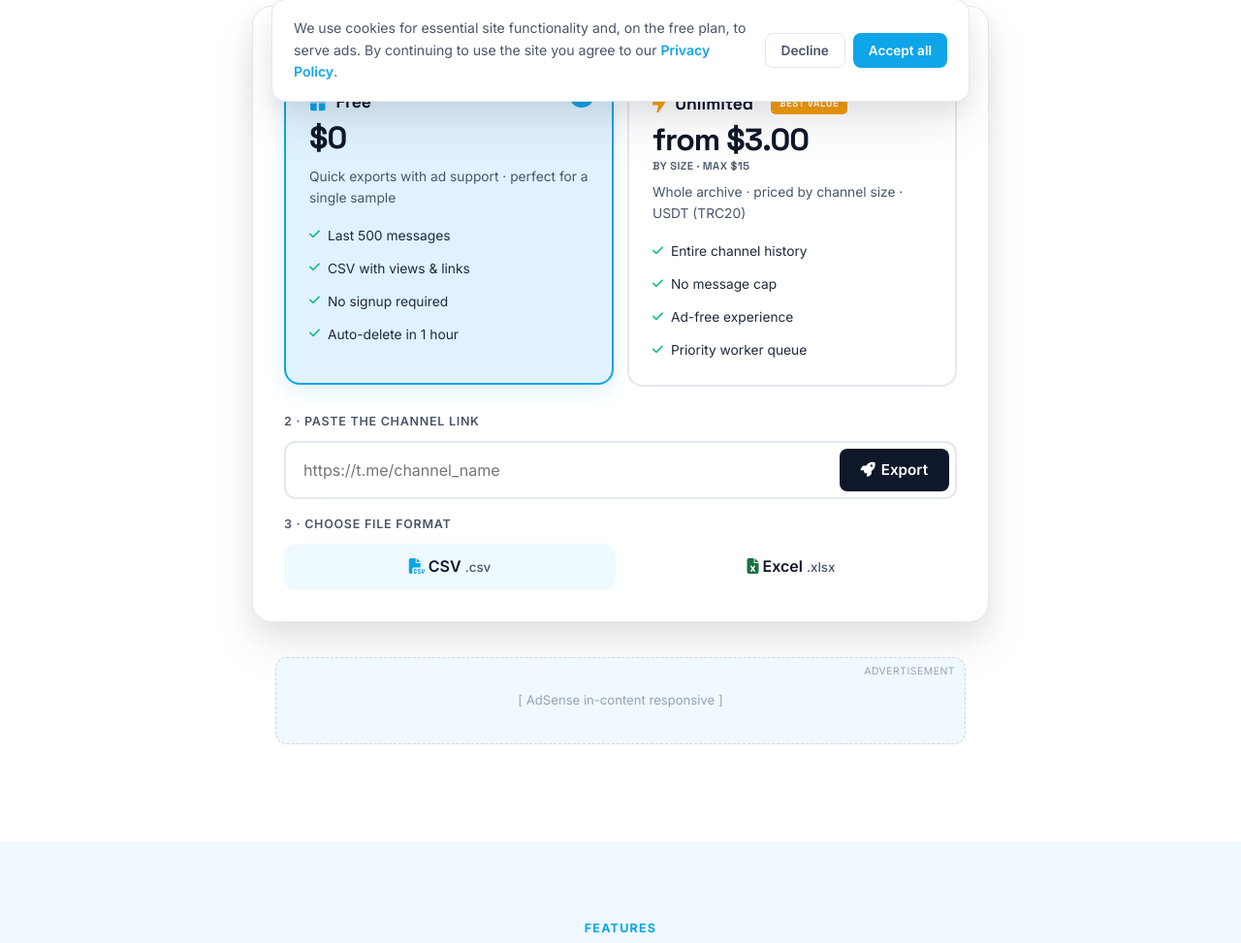
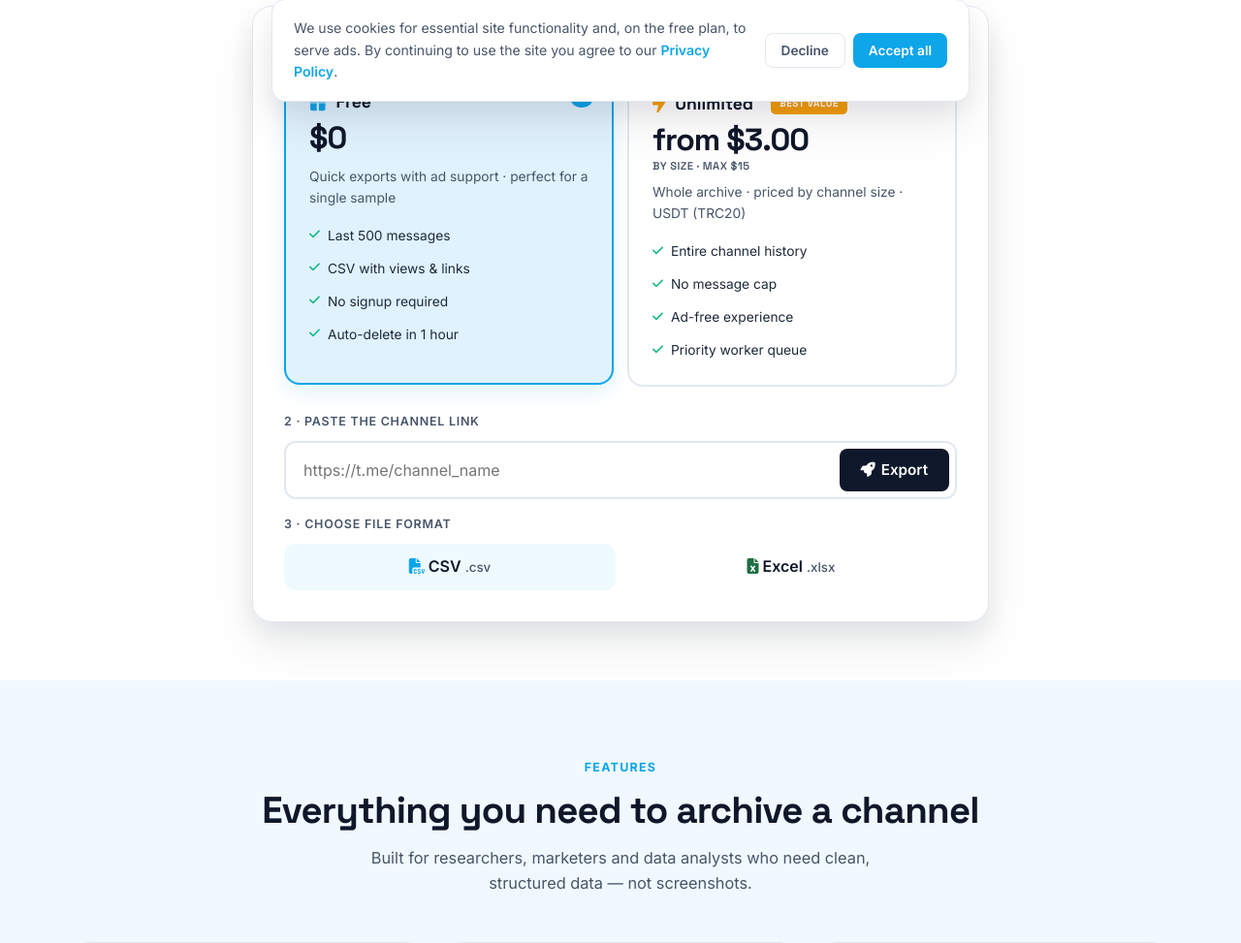
Before and after one commit to utkuyuksel/telegramtocsv, a Flask app: page / in a window 1280 px wide. Shown: the part 679-1652 px from the top of the page at 97% size. Run offline with Flask 3, Linux system fonts and the light colour scheme.

Commit message:
Remove AdSense integration (site stays ad-free)
AdSense rejected the site for thin content, and it's a poor fit anyway (utility
tool + low-CPM audience). Removed the Auto Ads scripts from every page, the
in-content ad slot and its CSS, the /ads.txt route, and the ADSENSE_PUB_ID
config; updated privacy/about copy to reflect no ads. Google Analytics and the
cookie-consent banner stay.

Co-Authored-By: Claude Opus 4.8 (1M context) <noreply@anthropic.com>

```diff
--- a/app.py
+++ b/app.py
@@ -294,14 +294,6 @@ def _register_public_routes(app):
     def favicon_ico():
         return "", 204
 
-    @app.route("/ads.txt")
-    def ads_txt():
-        return (
-            f"google.com, {config.ADSENSE_PUB_ID}, DIRECT, f08c47fec0942fa0",
-            200,
-            {"Content-Type": "text/plain"},
-        )
-
     @app.route("/robots.txt")
     def robots_txt():
         body = (
--- a/config.py
+++ b/config.py
@@ -43,9 +43,6 @@ DATABASE_URI = os.environ.get("DATABASE_URI", "sqlite:///database.db")
 HOST = os.environ.get("HOST", "0.0.0.0")
 PORT = _int("PORT", 8000)
 
-# --- AdSense ---
-ADSENSE_PUB_ID = os.environ.get("ADSENSE_PUB_ID", "pub-XXXXXXXXXXXXXXXX")
-
 # --- Admin ---
 ADMIN_USERNAME = os.environ.get("ADMIN_USERNAME", "admin")
 ADMIN_PASSWORD = os.environ.get("ADMIN_PASSWORD", "changeme")
--- a/templates/_blog_base.html
+++ b/templates/_blog_base.html
@@ -87,7 +87,6 @@
         gtag('js', new Date());
         gtag('config', 'G-R91M5R05XZ');
     </script>
-    <script async src="https://pagead2.googlesyndication.com/pagead/js/adsbygoogle.js?client=ca-pub-4458414887502890" crossorigin="anonymous"></script>
 
     <style>
         :root {
--- a/templates/_legal_base.html
+++ b/templates/_legal_base.html
@@ -76,8 +76,6 @@
         gtag('config', 'G-R91M5R05XZ');
     </script>
 
-    <!-- Google AdSense Auto Ads -->
-    <script async src="https://pagead2.googlesyndication.com/pagead/js/adsbygoogle.js?client=ca-pub-4458414887502890" crossorigin="anonymous"></script>
     <style>
         :root {
             --bg: #FFFFFF; --bg-soft: #F0F9FF;
--- a/templates/about.html
+++ b/templates/about.html
@@ -38,7 +38,7 @@
 
 <section>
     <h2>Our principles</h2>
-    <p><strong>Privacy first.</strong> We don't ask for your email, name, or any account information. We don't track you beyond what's necessary to run the service and serve ads on the free tier (Google Analytics for traffic, Google AdSense for ads — both with explicit consent management).</p>
+    <p><strong>Privacy first.</strong> We don't ask for your email, name, or any account information. We don't track you beyond what's necessary to run the service (privacy-respecting Google Analytics for traffic, with explicit consent management). We don't currently serve ads.</p>
     <p><strong>Transparency.</strong> Our pricing is on the homepage, our wallet address is published, every paid transaction is verifiable on the public TRON blockchain. There are no hidden fees, no surprise charges, no upsells.</p>
     <p><strong>Independence.</strong> TelegramtoCSV is not affiliated with, endorsed by, or sponsored by Telegram Messenger Inc. or any related entity. We're an independent third-party tool that uses Telegram's public API in accordance with their terms.</p>
     <p><strong>Sustainability.</strong> The free tier (a recent sample, ad-supported) is what we can offer at no charge. The paid tier (priced by channel size, paid in USDT on TRON) keeps the worker accounts, servers, and bandwidth running. We don't have venture capital — the service is priced to actually pay for itself.</p>
--- a/templates/blog/index.html
+++ b/templates/blog/index.html
@@ -35,7 +35,6 @@
         gtag('js', new Date());
         gtag('config', 'G-R91M5R05XZ');
     </script>
-    <script async src="https://pagead2.googlesyndication.com/pagead/js/adsbygoogle.js?client=ca-pub-4458414887502890" crossorigin="anonymous"></script>
 
     <style>
         :root {
--- a/templates/index.html
+++ b/templates/index.html
@@ -160,7 +160,7 @@
     }
     </script>
 
-    <!-- Google Consent Mode v2 (must run BEFORE gtag.js and AdSense) -->
+    <!-- Google Consent Mode v2 (must run BEFORE gtag.js) -->
     <script>
         window.dataLayer = window.dataLayer || [];
         function gtag(){dataLayer.push(arguments);}
@@ -184,9 +184,6 @@
         gtag('js', new Date());
         gtag('config', 'G-R91M5R05XZ');
     </script>
-
-    <!-- Google AdSense Auto Ads -->
-    <script async src="https://pagead2.googlesyndication.com/pagead/js/adsbygoogle.js?client=ca-pub-4458414887502890" crossorigin="anonymous"></script>
 
     <style>
         :root {
@@ -800,25 +797,6 @@
             font-size: 0.82rem; color: var(--muted);
         }
 
-        /* === AD SLOT (kept clean & non-intrusive for AdSense) === */
-        .ad-slot {
-            margin: 40px auto;
-            text-align: center;
-            min-height: 90px;
-            background: var(--bg-soft);
-            border: 1px dashed var(--line-2);
-            border-radius: 12px;
-            display: grid; place-items: center;
-            position: relative;
-        }
-        .ad-slot::after {
-            content: 'Advertisement';
-            position: absolute; top: 6px; right: 10px;
-            font-size: 0.65rem; color: var(--muted-2);
-            letter-spacing: 0.05em; text-transform: uppercase;
-        }
-        .ad-placeholder { color: var(--muted-2); font-size: 0.82rem; }
-
         /* === THEME TOGGLE === */
         .theme-toggle {
             background: transparent;
@@ -855,10 +833,6 @@
         }
         [data-theme="dark"] .download-block h3 { color: #6EE7B7; }
         [data-theme="dark"] .download-block p { color: #A7F3D0; }
-        [data-theme="dark"] .ad-slot {
-            background: var(--bg-soft);
-            border-color: var(--line);
-        }
         [data-theme="dark"] .price-card.feat-card {
             border-color: var(--brand);
             box-shadow: 0 8px 20px rgba(56,189,248,0.12);
@@ -1094,13 +1068,6 @@
                 <a href="#" id="downloadLink" class="btn-download"><i class="fa-solid fa-download"></i> Download file</a>
             </div>
         </div>
-
-        <!-- Single, non-intrusive in-content ad slot -->
-        <div class="container-sm">
-            <div class="ad-slot" style="margin-top: 36px;">
-                <span class="ad-placeholder">[ AdSense in-content responsive ]</span>
-            </div>
-        </div>
     </div>
 </section>
 
--- a/templates/privacy.html
+++ b/templates/privacy.html
@@ -46,8 +46,7 @@
 <section>
     <h2>4. Cookies and similar technologies</h2>
     <p>The main site uses a single session cookie to manage your tool interaction. We do not set marketing cookies or device-fingerprinting trackers ourselves.</p>
-    <p><strong>Third-party advertising cookies.</strong> If you visit the site as a non-paying free-tier user, advertising partners (currently Google AdSense) may place cookies on your device to serve relevant ads and to measure ad performance. These cookies are governed by the privacy policies of those partners, not ours. You can manage your ad personalisation preferences at <a href="https://adssettings.google.com" target="_blank" rel="noopener">Google Ad Settings</a>.</p>
-    <p>If you upgrade to the paid plan, ads (and their associated cookies) are not shown during that session.</p>
+    <p>We do not currently display third-party advertising, so no advertising cookies are placed. We use privacy-respecting analytics (Google Analytics, subject to your consent) only to understand traffic. If we introduce advertising in the future, this policy will be updated first.</p>
 </section>
 
 <section>
```
Also changed, not shown: 1 other file.
